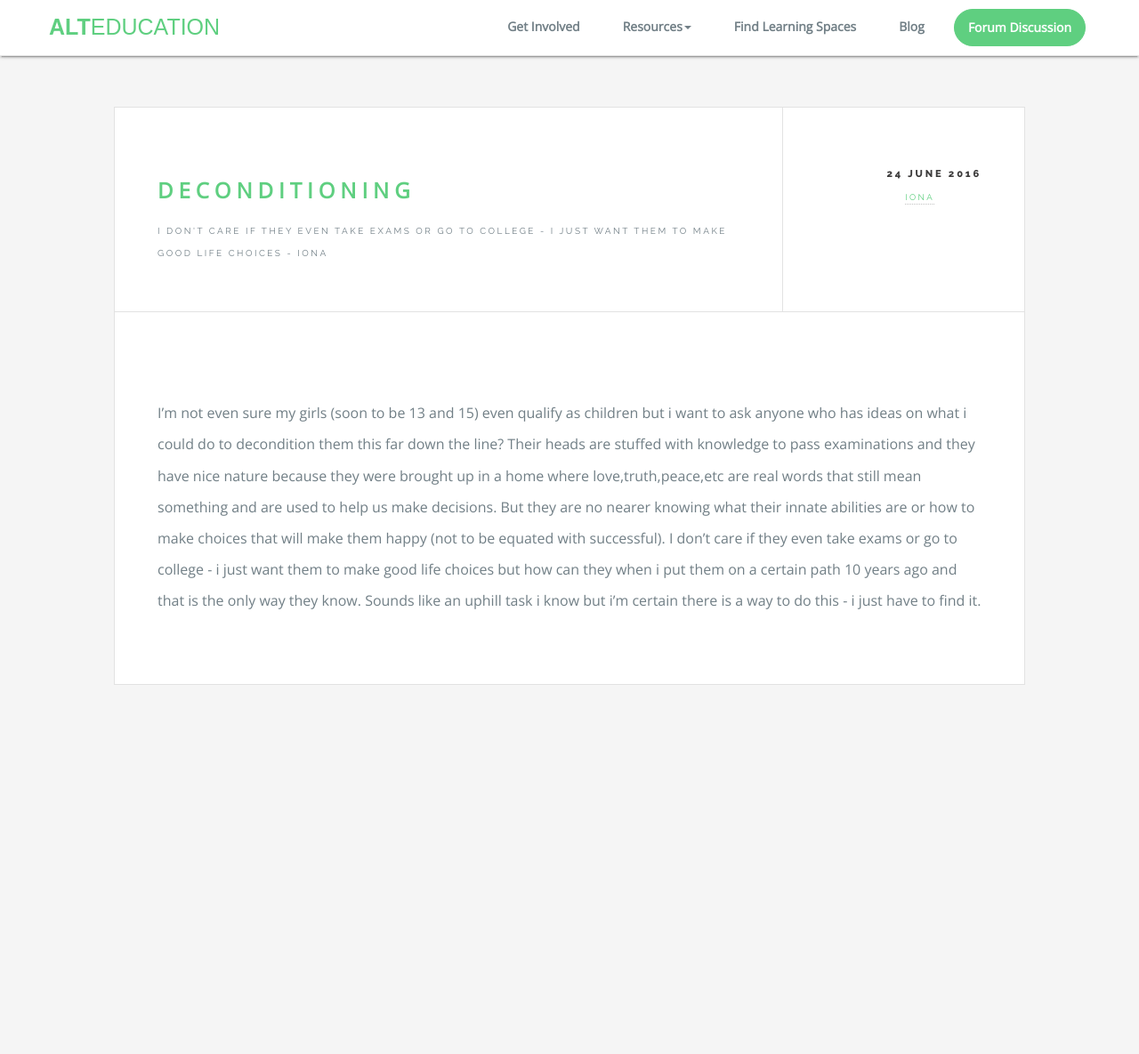
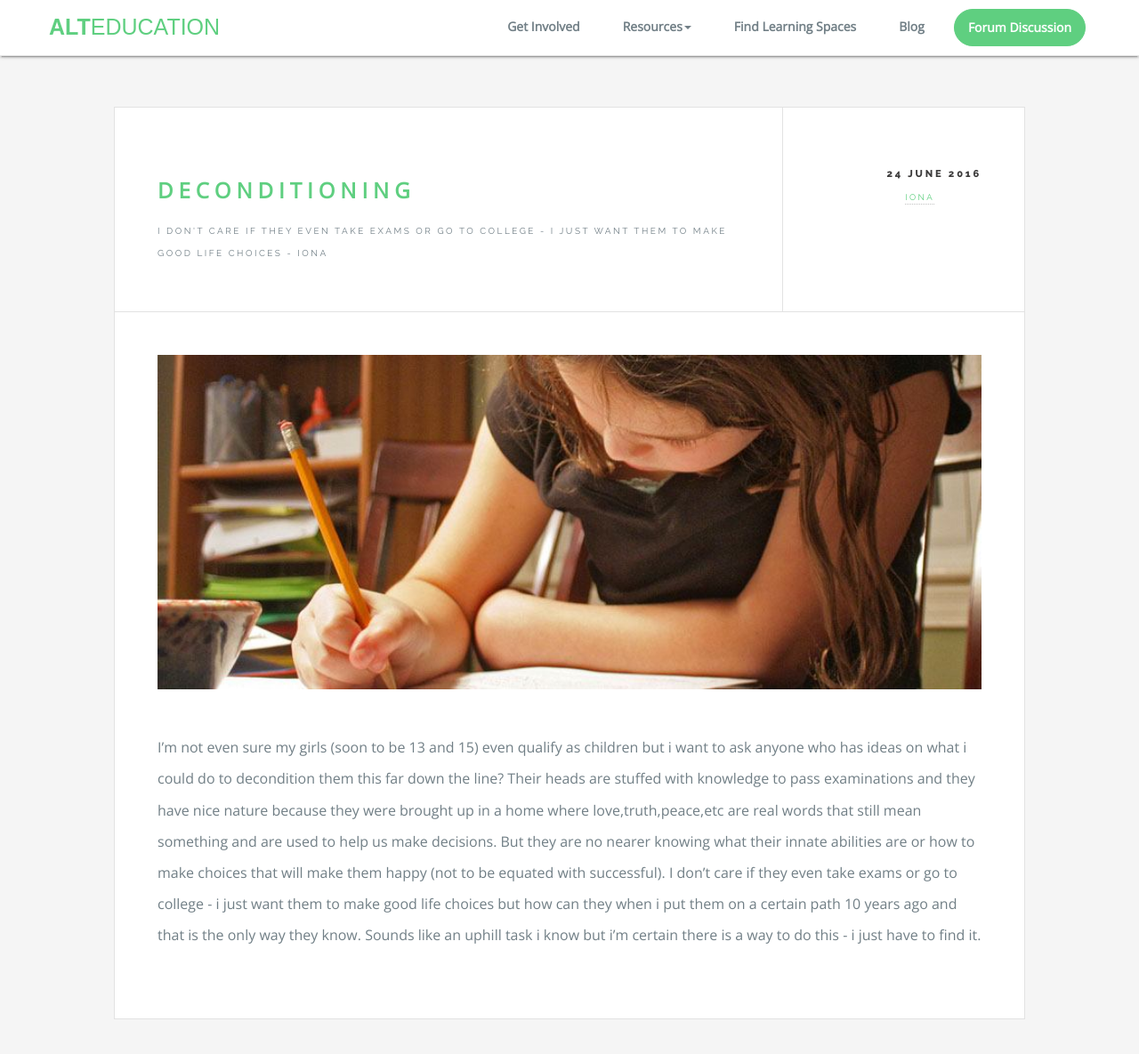
Before and after one commit to alteducation/web, a Jekyll site: the page built from _posts/2016-06-24-Deconditioing.md, in a window 1280 px wide and 1210 px high. Shown: the top 1185 px of the window at 89% size. Built offline with Jekyll 4.4.1, drawn with Linux system fonts in a browser that asks for light colours; some web fonts are replaced; comment, search, counter and statistics services are not loaded.

Commit message:
Fixed Featrured Image URL In Fullpost Layout For Netlify

```diff
--- a/_layouts/fullpost.html
+++ b/_layouts/fullpost.html
@@ -22,7 +22,7 @@ comments: true
               </div>
             </header>
             <div class="wrapper">
-            <span class="image featured"><img src="{{site.baseurl}}/img/blog/{{page.image}}" alt="" /></span>
+            <span class="image featured"><img src="{{site.baseurl}}{{page.image}}" alt="" /></span>
 
 
 
```
